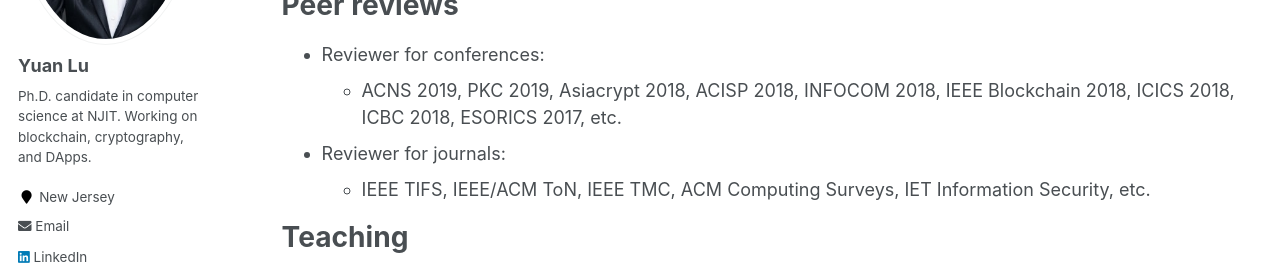
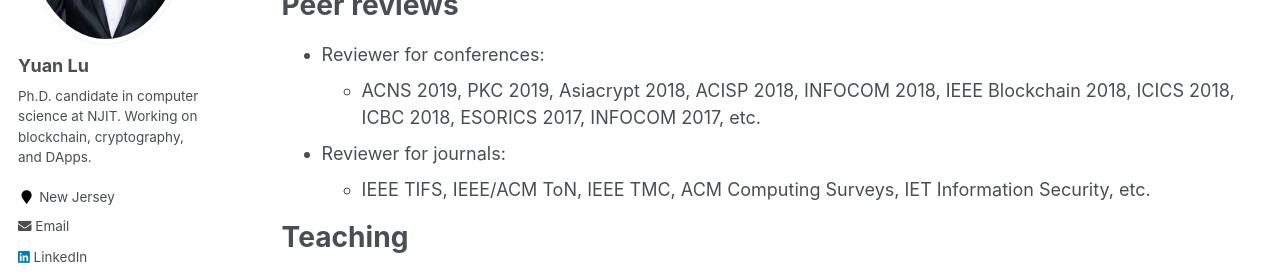
Before and after one commit to yylluu/yylluu.github.io, a Jekyll site: the page built from _pages/cv.md, in a window 1280 px wide and 900 px high, scrolled down 1643 px. Shown: the part 248-527 px from the top of the window. Built offline with Jekyll 4.4.1, drawn with Linux system fonts in a browser that asks for light colours.

Commit message:
Update cv.md

```diff
--- a/_pages/cv.md
+++ b/_pages/cv.md
@@ -63,7 +63,7 @@
 Peer reviews
 ======
 * Reviewer for conferences:
-  * ACNS 2019, PKC 2019, Asiacrypt 2018, ACISP 2018, INFOCOM 2018, IEEE Blockchain 2018, ICICS 2018, ICBC 2018, ESORICS 2017, etc.
+  * ACNS 2019, PKC 2019, Asiacrypt 2018, ACISP 2018, INFOCOM 2018, IEEE Blockchain 2018, ICICS 2018, ICBC 2018, ESORICS 2017, INFOCOM 2017, etc.
 * Reviewer for journals:
   * IEEE TIFS, IEEE/ACM ToN, IEEE TMC, ACM Computing Surveys, IET Information Security, etc.
 
```
